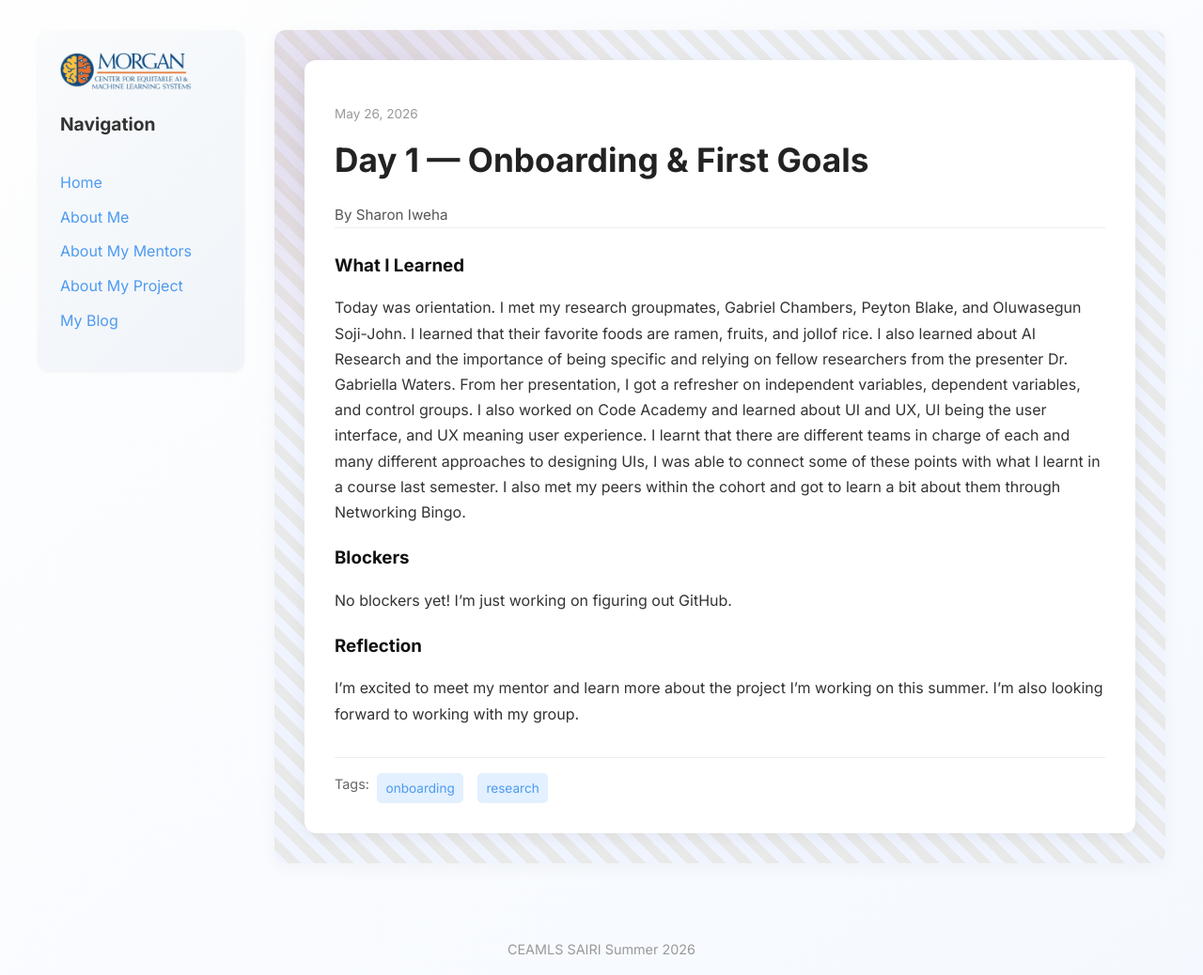
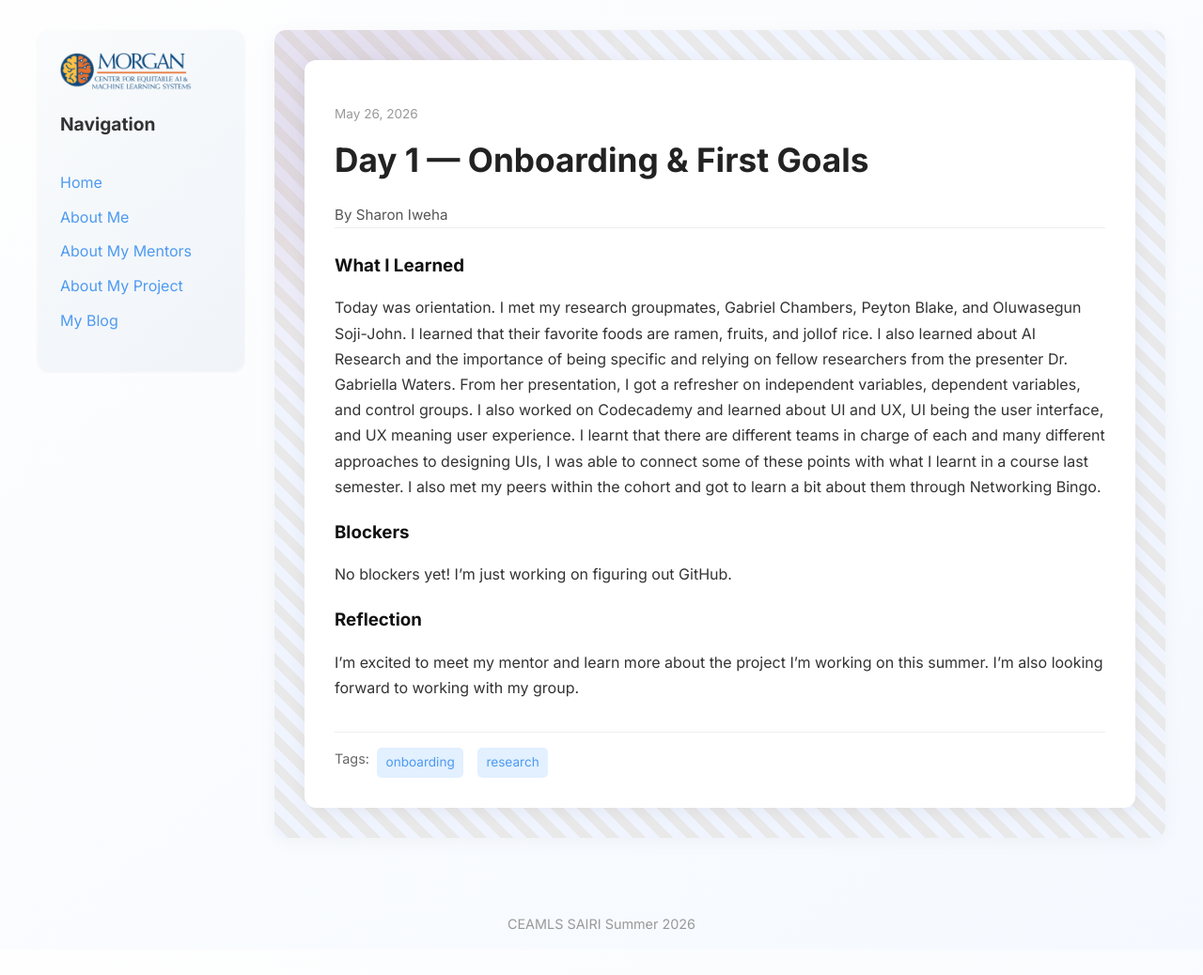
Before and after one commit to sharoniweha/sharoniweha.ceamls26.github.io, a Jekyll site: the page built from _posts/2026-05-26-day-1.md, in a window 1280 px wide. Shown: the whole page at 94% size. Built offline with Jekyll 4.4.1, drawn with Linux system fonts in a browser that asks for light colours; after the commit the page ends 1011 px from its top, so only the background shows below that.

Commit message:
Update 2026-05-26-day-1.md

```diff
--- a/_posts/2026-05-26-day-1.md
+++ b/_posts/2026-05-26-day-1.md
@@ -6,7 +6,7 @@ permalink: /day1.html
 tags: ["onboarding", "research"]
 
 what_i_learned: |
-  Today was orientation. I met my research groupmates, Gabriel Chambers, Peyton Blake, and Oluwasegun Soji-John. I learned that their favorite foods are ramen, fruits, and jollof rice. I also learned about AI Research and the importance of being specific and relying on fellow researchers from the presenter Dr. Gabriella Waters. From her presentation, I got a refresher on independent variables, dependent variables, and control groups. I also worked on Code Academy and learned about UI and UX, UI being the user interface, and UX meaning user experience. I learnt that there are different teams in charge of each and many different approaches to designing UIs, I was able to connect some of these points with what I learnt in a course last semester. I also met my peers within the cohort and got to learn a bit about them through Networking Bingo.
+  Today was orientation. I met my research groupmates, Gabriel Chambers, Peyton Blake, and Oluwasegun Soji-John. I learned that their favorite foods are ramen, fruits, and jollof rice. I also learned about AI Research and the importance of being specific and relying on fellow researchers from the presenter Dr. Gabriella Waters. From her presentation, I got a refresher on independent variables, dependent variables, and control groups. I also worked on Codecademy and learned about UI and UX, UI being the user interface, and UX meaning user experience. I learnt that there are different teams in charge of each and many different approaches to designing UIs, I was able to connect some of these points with what I learnt in a course last semester. I also met my peers within the cohort and got to learn a bit about them through Networking Bingo.
 
 blockers: |
   No blockers yet! I'm just working on figuring out GitHub.
```
